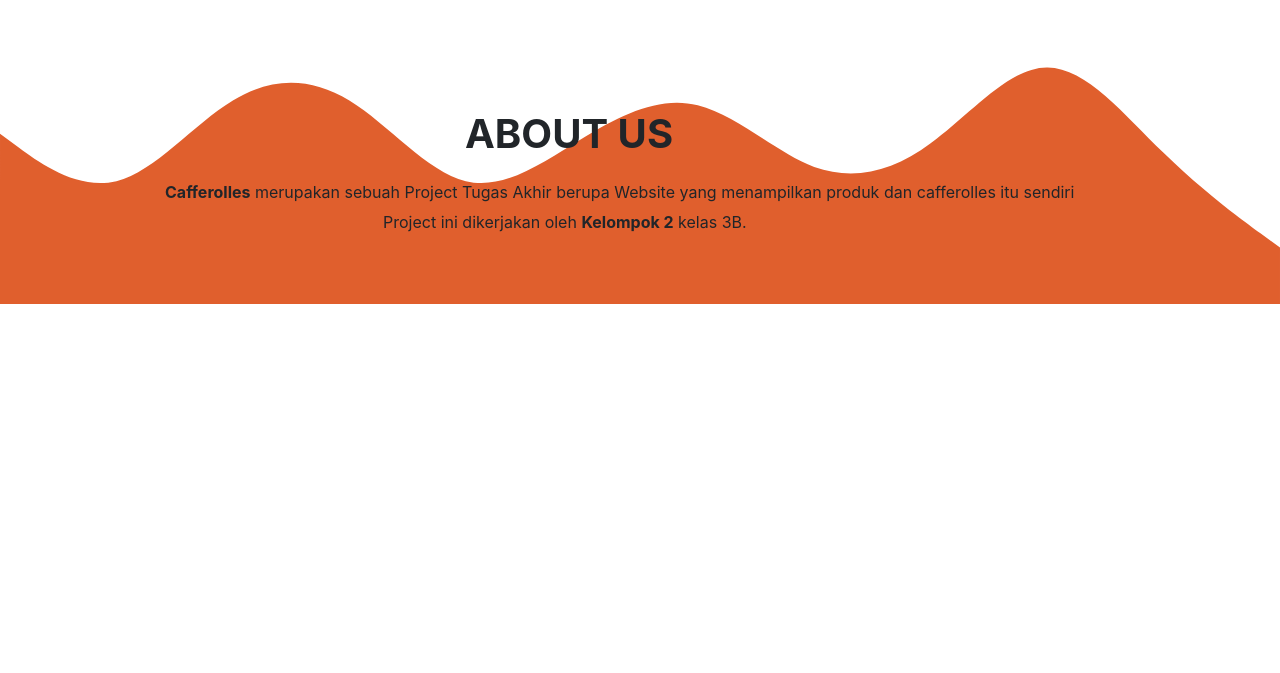
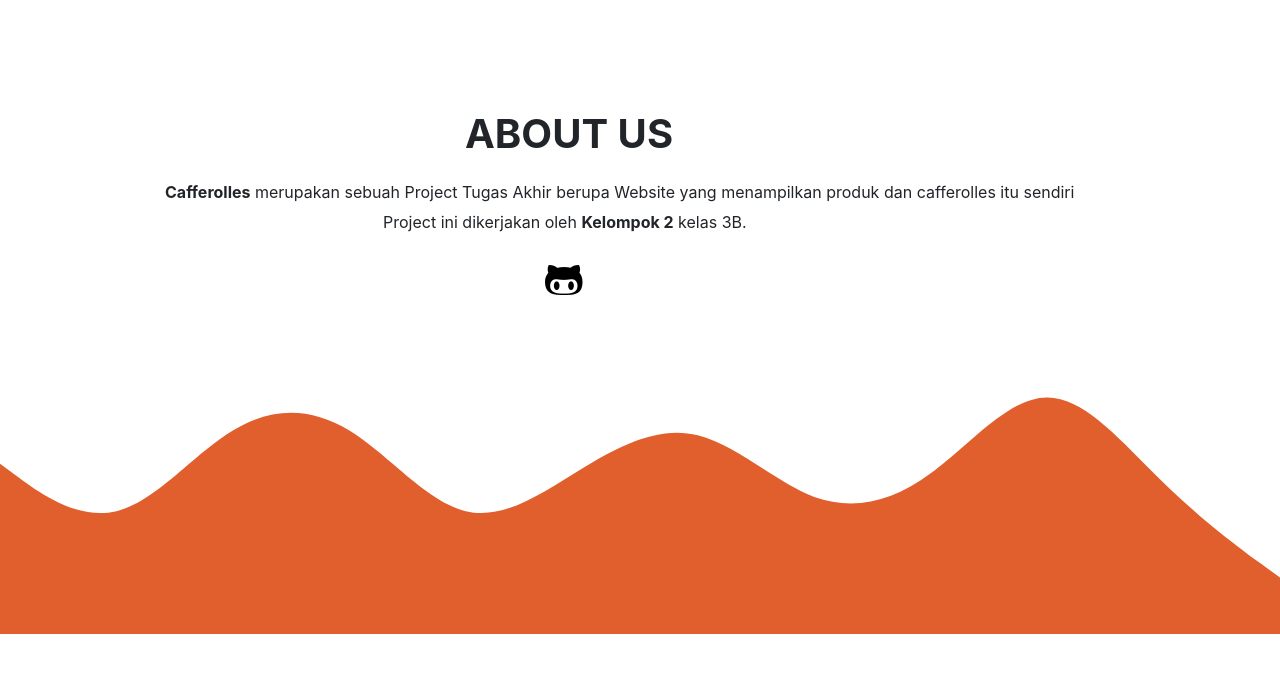
Before and after one commit to Bendfields/cafferolles.io, a PHP site: page /about.php in a window 1280 px wide. Shown: the part 40-713 px from the top of the page. Run offline with PHP 8.4, Linux system fonts and the light colour scheme; some libraries are stand-ins or nearby versions.

Commit message:
menambahkan svg  di about.php adit css

```diff
--- a/about.php
+++ b/about.php
@@ -65,8 +65,10 @@
         <h3>About us</h3>
         <p><span> Cafferolles</span> merupakan sebuah Project Tugas Akhir berupa Website yang menampilkan produk dan cafferolles itu sendiri</p>
         <p class="p2"> Project ini dikerjakan oleh <span> Kelompok 2</span> kelas 3B. </p>
+        <a href="https://github.com/Bendfields/caffeshop.io"><i class="fab fa-github-alt"></i>
+        </a>
     </div>
-    <svg xmlns="http://www.w3.org/2000/svg" viewBox="0 0 1440 320">
+    <svg xmlns="http://www.w3.org/2000/svg" viewBox="0 0 1440 320" class="svg">
         <path fill="#e05f2d" fill-opacity="1" d="M0,128L21.8,144C43.6,160,87,192,131,181.3C174.5,171,218,117,262,90.7C305.5,64,349,64,393,90.7C436.4,117,480,171,524,181.3C567.3,192,611,160,655,133.3C698.2,107,742,85,785,96C829.1,107,873,149,916,165.3C960,181,1004,171,1047,138.7C1090.9,107,1135,53,1178,53.3C1221.8,53,1265,107,1309,149.3C1352.7,192,1396,224,1418,240L1440,256L1440,320L1418.2,320C1396.4,320,1353,320,1309,320C1265.5,320,1222,320,1178,320C1134.5,320,1091,320,1047,320C1003.6,320,960,320,916,320C872.7,320,829,320,785,320C741.8,320,698,320,655,320C610.9,320,567,320,524,320C480,320,436,320,393,320C349.1,320,305,320,262,320C218.2,320,175,320,131,320C87.3,320,44,320,22,320L0,320Z"></path>
     </svg>
 </body>
--- a/component/css/style.css
+++ b/component/css/style.css
@@ -15,6 +15,12 @@
 }
 
 /* About */
+.svg {
+    position: relative;
+    top: 40px;
+    transform: translate(0, 290px);
+}
+
 .about h3 {
     position: absolute;
     font-size: 40px;
@@ -35,6 +41,14 @@
     position: absolute;
     top: 60px;
     transform: translate(298px, 190px);
+
+}
+
+.fa-github-alt {
+    position: absolute;
+    top: 60px;
+    transform: translate(450px, 240px);
+    font-size: 40px;
 
 }
 
```
